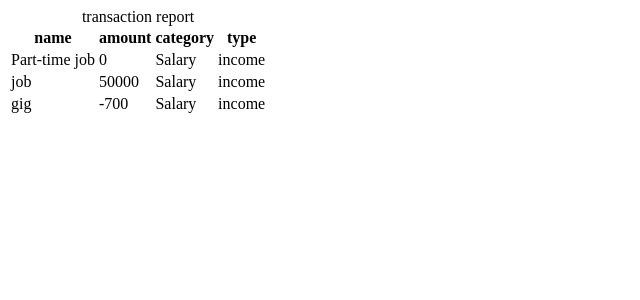
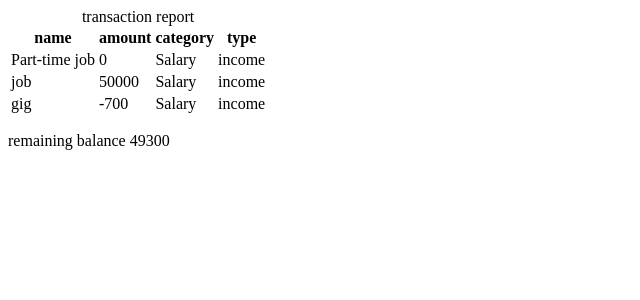
Before and after one commit to Atharken/Flask, a Flask app: page /transaction in a window 1280 px wide. Shown: the top 300 px of the page, without its empty margins (0-640 px from the left). Run offline with Flask 3, Linux system fonts and the light colour scheme.

Commit message:
Update transaction.html

```diff
--- a/templates/transaction.html
+++ b/templates/transaction.html
@@ -24,16 +24,25 @@
               </th>
           </tr>
         </thead>
-        <tbody>
-                {%for i in transactions%}
+        <tbody>{% for i in transactions %}
                 <tr>
                     <td>{{i.name}}</td>
                     <td>{{i.amount}}</td>
+
                     <td>{{i.category}}</td>
                     <td>{{i.type}}</td>
                 </tr>
                 {%endfor%}
         </tbody>
     </table>
+    <P>
+        {% if balance > 0 %}
+          remaining balance {{balance}}
+        {% elif balance < 0 %}
+          you are spending more than earning
+        {% else %}
+          invalid
+        {%endif%}
+    </P>
 </body>
 </html>
```
